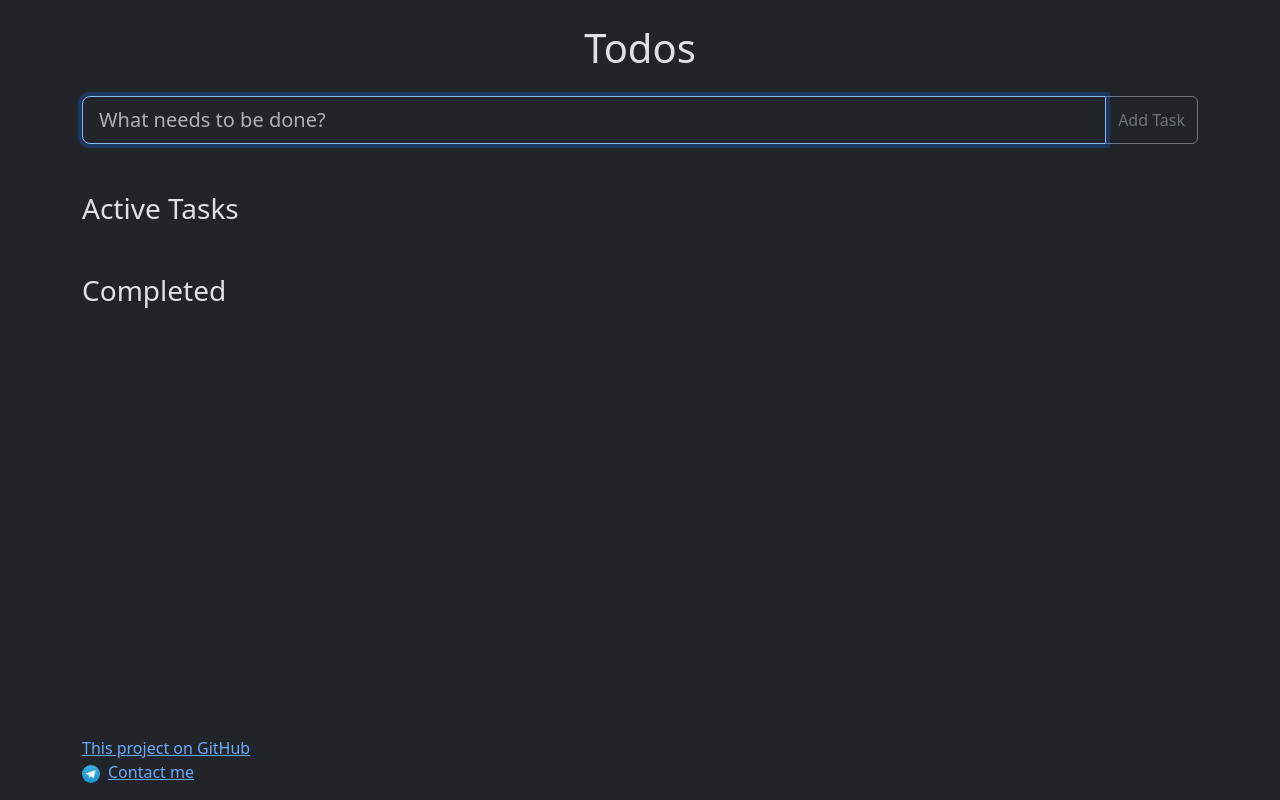
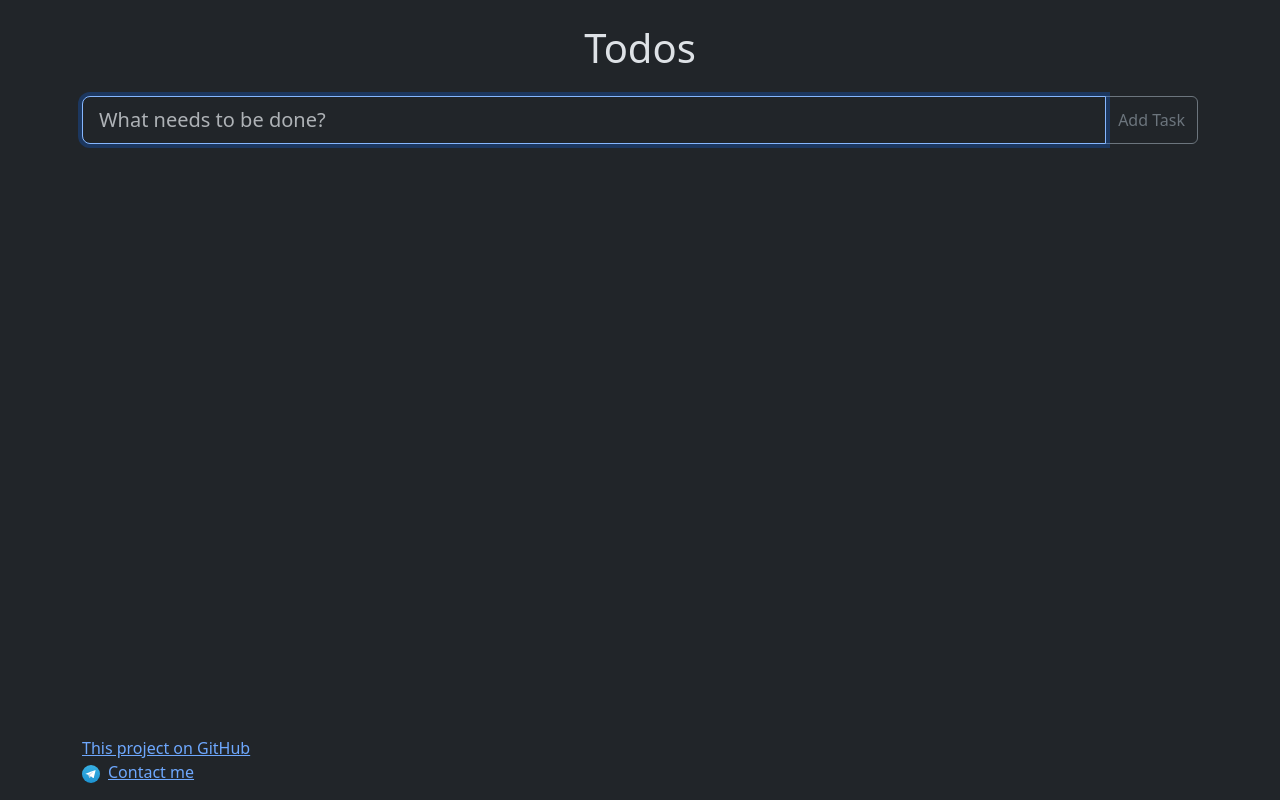
Before and after one commit to surikov-k/mindbox-todo, a React (Vite) app: page / in a window 1280 px wide. Built offline with nearby package versions, Linux system fonts and the light colour scheme.

Commit message:
Conditionally render headers for active and completed tasks

```diff
--- a/src/components/TodoList.tsx
+++ b/src/components/TodoList.tsx
@@ -15,7 +15,7 @@ export default function TodoList({ todos, toggleTodo, removeTodo, editTodo }: To
   return (
     <div>
       <div>
-        <h3 className="mt-5">Active Tasks</h3>
+        {!!activeTodos.length && <h3 className="mt-5">Active Tasks</h3>}
         {activeTodos.map(todo => (
           <TodoItem key={todo.id}
         todo={todo}
@@ -25,7 +25,7 @@ export default function TodoList({ todos, toggleTodo, removeTodo, editTodo }: To
       />
       ))}
 
-        <h3 className="mt-5">Completed</h3>
+        {!!completedTodos.length && <h3 className="mt-5">Completed</h3>}
         {completedTodos.map(todo => (
           <TodoItem key={todo.id}
                     todo={todo}
```
Lines whose indentation alone changed are shown as unchanged.
